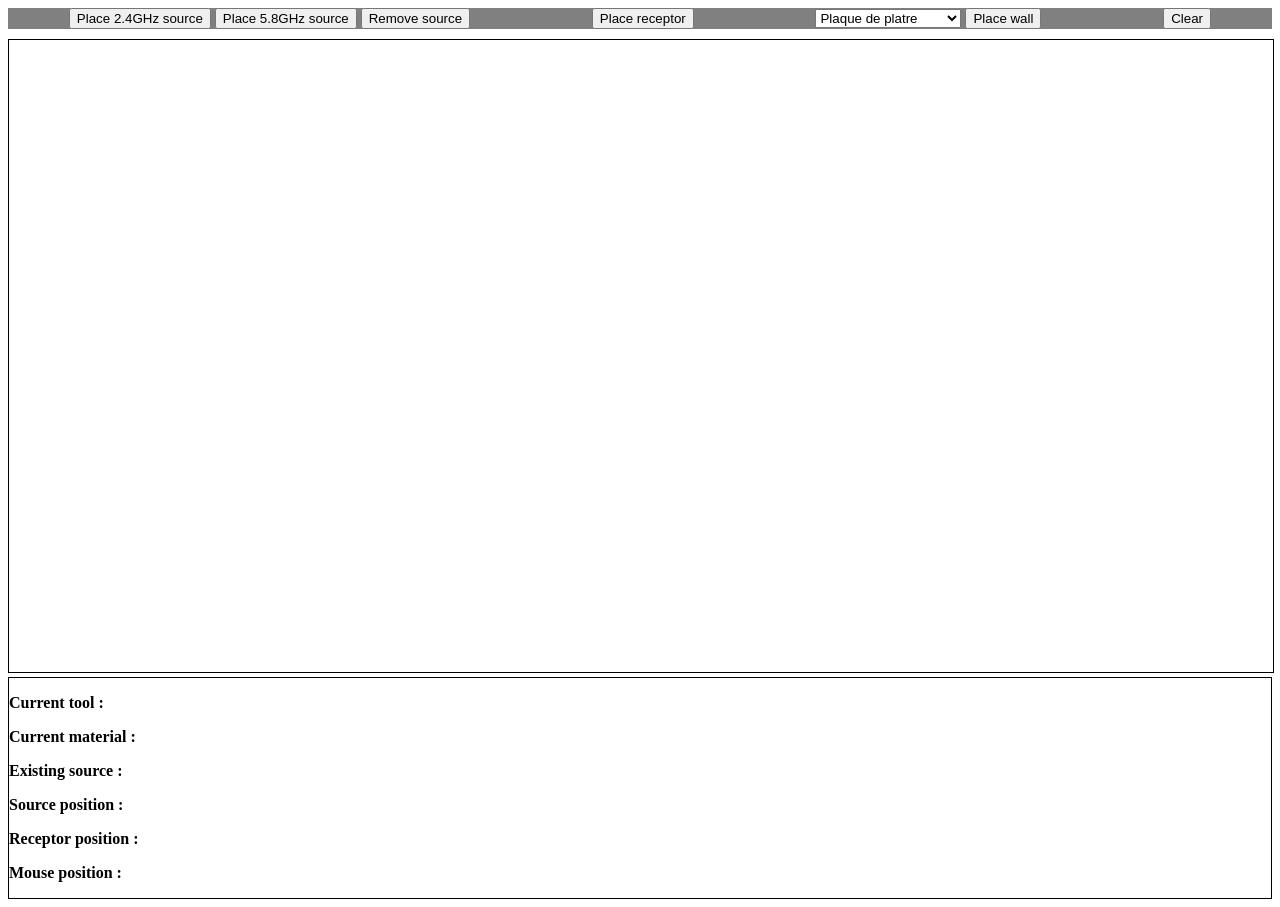
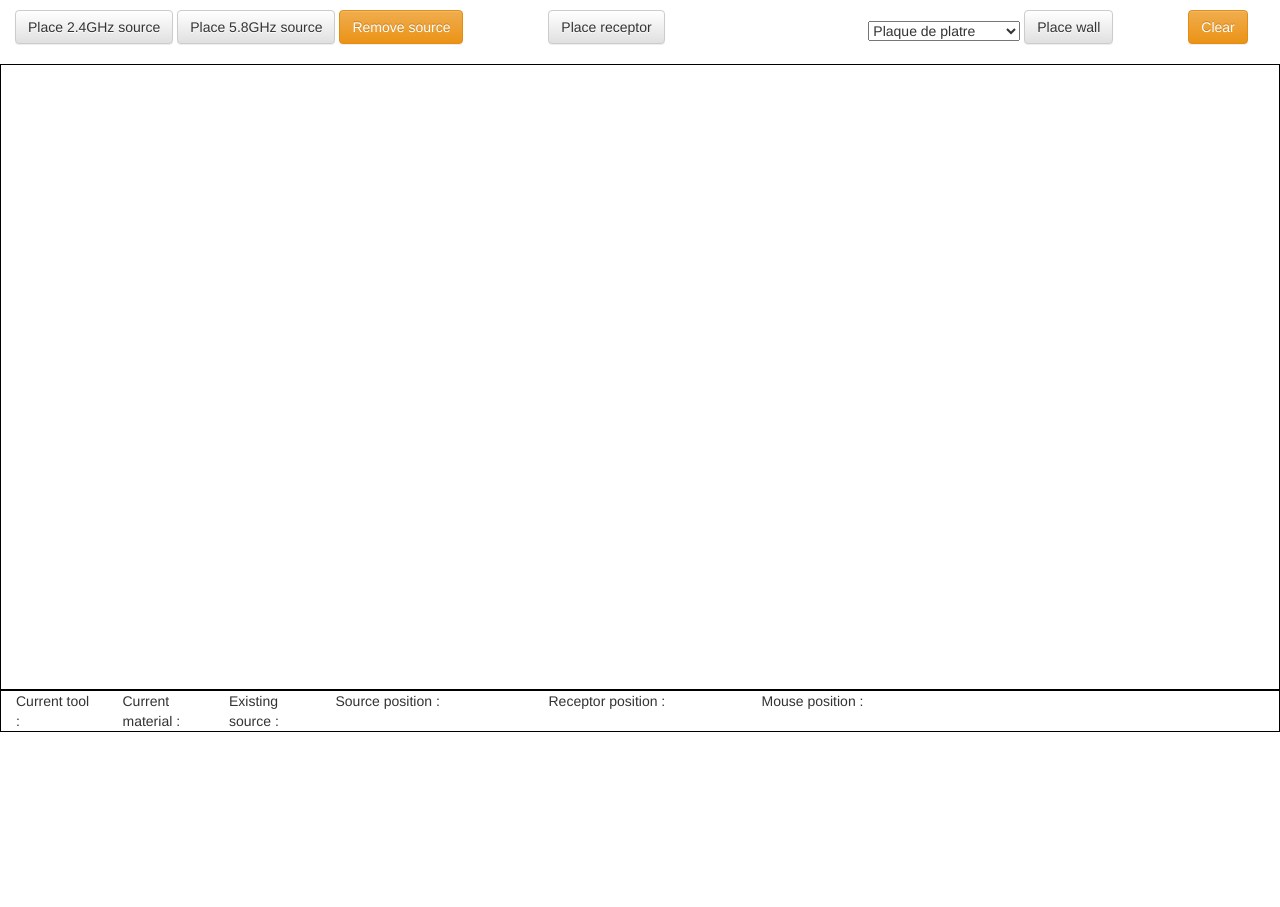
Before and after one commit to Askirkela/AttenuationWifi, a plain HTML site: page index.html in a window 1280 px wide. After the commit the page ends 800 px from the top, so only its background shows below. Drawn offline with nearby package versions, Linux system fonts and the light colour scheme.

Commit message:
Tentative d'intégration Bootstrap

```diff
--- a/index.html
+++ b/index.html
@@ -1,43 +1,61 @@
 <!doctype html>
 <head>
 	<title>Attenuation wifi</title>
+	<meta charset="utf-8">
+	<meta name="viewport" content="width=device-width, initial-scale=1">
+
+	<script src="https://code.jquery.com/jquery-3.1.1.min.js" integrity="sha256-hVVnYaiADRTO2PzUGmuLJr8BLUSjGIZsDYGmIJLv2b8="
+  		crossorigin="anonymous"></script>
+
+	<!-- Latest compiled and minified CSS -->
+	<link rel="stylesheet" href="https://maxcdn.bootstrapcdn.com/bootstrap/3.3.7/css/bootstrap.min.css" integrity="sha384-BVYiiSIFeK1dGmJRAkycuHAHRg32OmUcww7on3RYdg4Va+PmSTsz/K68vbdEjh4u" crossorigin="anonymous">
+
+	<!-- Optional theme -->
+	<link rel="stylesheet" href="https://maxcdn.bootstrapcdn.com/bootstrap/3.3.7/css/bootstrap-theme.min.css" integrity="sha384-rHyoN1iRsVXV4nD0JutlnGaslCJuC7uwjduW9SVrLvRYooPp2bWYgmgJQIXwl/Sp" crossorigin="anonymous">
+
+	<!-- Latest compiled and minified JavaScript -->
+	<script src="https://maxcdn.bootstrapcdn.com/bootstrap/3.3.7/js/bootstrap.min.js" integrity="sha384-Tc5IQib027qvyjSMfHjOMaLkfuWVxZxUPnCJA7l2mCWNIpG9mGCD8wGNIcPD7Txa" crossorigin="anonymous"></script>
 	<link rel="stylesheet" type="text/css" href="styles.css" />
 	<link rel="stylesheet" type="text/css" href="mediaqueries.css" />
 
 	<!--[if lt IE 9]>
 		<script src="http://css3-mediaqueries-js.googlecode.com/svn/trunk/css3-mediaqueries.js"></script>
 	<![endif]-->
+
 </head>
 <body>
-	<div id="ui">
-		<div class="block" id="source">
-			<!-- <p>Source</p> -->
-			<button id="sourceLow" class="ui-button" onclick="selectTool(0);">Place 2.4GHz source</button>
-			<button id="sourceHigh" class="ui-button" onclick="selectTool(1);">Place 5.8GHz source</button>
-			<button id="removeSource" class="ui-button" onclick="removeSource();">Remove source</button>
+	<div class="container-fluid">
+		<div id="ui" class="row">
+			<div class="block col-md-5 col-xs-12" id="source">
+					<button id="sourceLow" class="btn btn-default ui-button" onclick="selectTool(0);">Place 2.4GHz source</button>
+					<button id="sourceHigh" class="btn btn-default ui-button" onclick="selectTool(1);">Place 5.8GHz source</button>
+					<button id="removeSource" class="btn btn-warning ui-button" onclick="removeSource();">Remove source</button>
+			</div>
+			<div class="clearfix visible-xs-block"></div>
+			<div class="block col-md-3 col-xs-12" id="receptors">
+					<button id="receptor" class="btn btn-default ui-button" onclick="selectTool(2);">Place receptor</button>
+			</div>
+			<div class="clearfix visible-xs-block"></div>
+			<div class="block col-md-3 col-xs-12" id="walls">
+					<select id="materials"></select>
+					<button id="placeWalls" class="btn btn-default ui-button" onclick="selectTool(3);">Place wall</button>
+			</div>
+			<div class="clearfix visible-xs-block"></div>
+			<div class="block col-md-1 col-xs-12" id="reset">
+					<button id="reset" class="btn btn-warning ui-button" onclick="clearCanvas();">Clear</button>
+			</div>
 		</div>
-		<div class="block" id="receptors">
-			<!-- <p>Receptor</p> -->
-			<button id="receptor" class="ui-button" onclick="selectTool(2);">Place receptor</button>
+		<div class="row">
+			<canvas id="canvas" class="col-md-12 col-xs-12"></canvas>
 		</div>
-		<div class="block" id="walls">
-			<!-- <p>Walls</p> -->
-			<select id="materials">
-			</select>
-			<button id="placeWalls" class="ui-button" onclick="selectTool(3);">Place wall</button>
+		<div id="info" class="row">
+			<div class="col-md-1"> Current tool : <span id="infocurtool"></span></div>
+			<div class="col-md-1"> Current material : <span id="infocurmat"></span></div>
+			<div class="col-md-1"> Existing source : <span id="infoexistingsource"></span></div>
+			<div class="col-md-2"> Source position : <span id="infosourcepos"></span></div>
+			<div class="col-md-2"> Receptor position : <span id="inforeceptorpos"></span></div>
+			<div class="col-md-3"> Mouse position : <span id="infomousepos"></span></div>
 		</div>
-		<div class="block" id="reset">
-			<button id="reset" class="ui-button" onclick="clearCanvas();">Clear</button>
-		</div>
-	</div>
-	<canvas id="canvas"></canvas>
-	<div id="info">
-		<p> Current tool : <span id="infocurtool" class="infoText"></span></p>
-		<p> Current material : <span id="infocurmat" class="infoText"></span></p>
-		<p> Existing source : <span id="infoexistingsource" class="infoText"></span></p>
-		<p> Source position : <span id="infosourcepos" class="infoText"></span></p>
-		<p> Receptor position : <span id="inforeceptorpos" class="infoText"></span></p>
-		<p> Mouse position : <span id="infomousepos" class="infoText"></span></p>
 	</div>
 	<script type="text/javascript" src="variables.js"></script>
 	<script type="text/javascript" src="attenuation.js"> </script>
--- a/styles.css
+++ b/styles.css
@@ -1,35 +1,16 @@
-body {
-	font-size: 100%;
-}
-
 #ui {
-	background-color: grey;
-	display: inline-flex;
-	width: 100%;
-}
-#ui .block {
-	margin: auto;
-}
-#ui .block:last-child {
-	/*padding-right: 10px;*/
+	margin-top: 10px;
 }
 .ui-button {
-	max-height: 25px;
+	margin-bottom: 10px;
 }
 canvas {
 	border: 1px solid black;
 	margin-top: 10px;
-	width: 100%;
-	height: 100%;
+	/*width: 100%;*/
+	/*height: auto;
+	max-height: 900px;*/
 }
 #info {
 	border: 1px solid black;
-	/*display: inline-flex;*/
 }
-.infoText {
-	/*display: inline-block;*/
-	font-weight: normal;
-}
-p {
-	font-weight: bold;
-}
```
Also changed, not shown: mediaqueries.css (+11 -0 lines).
